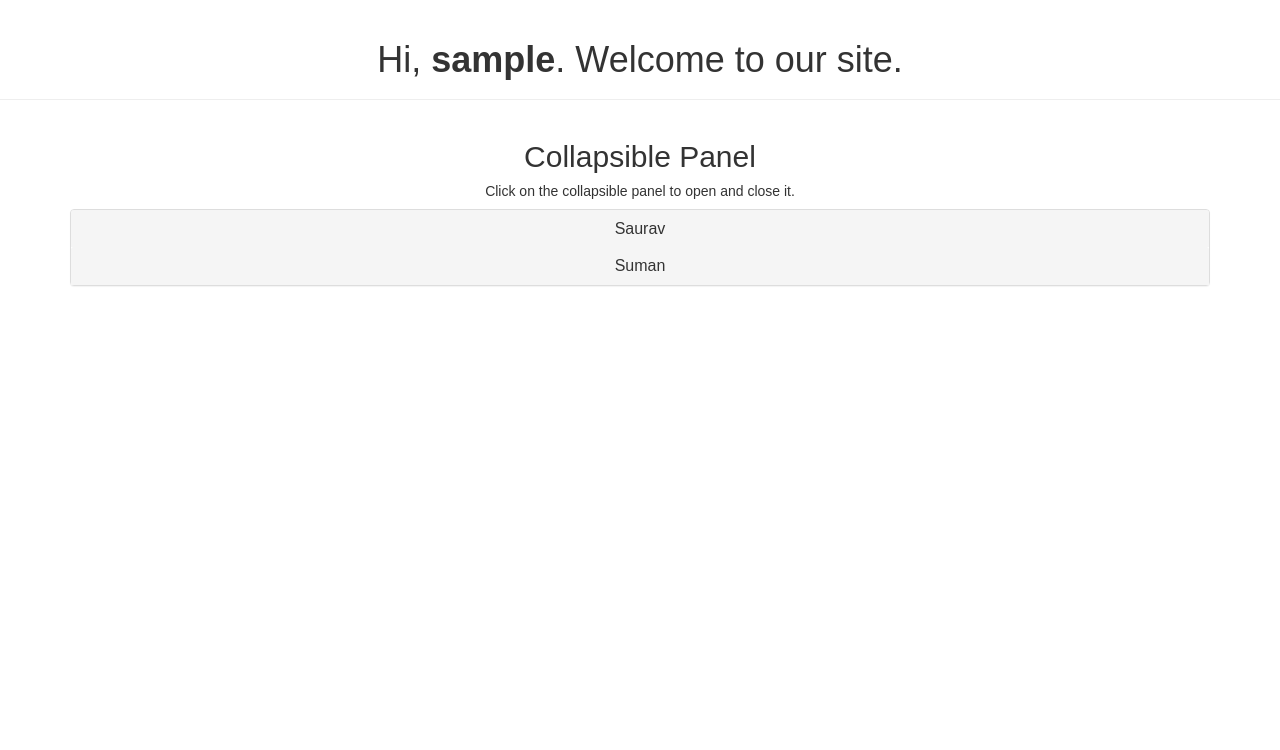
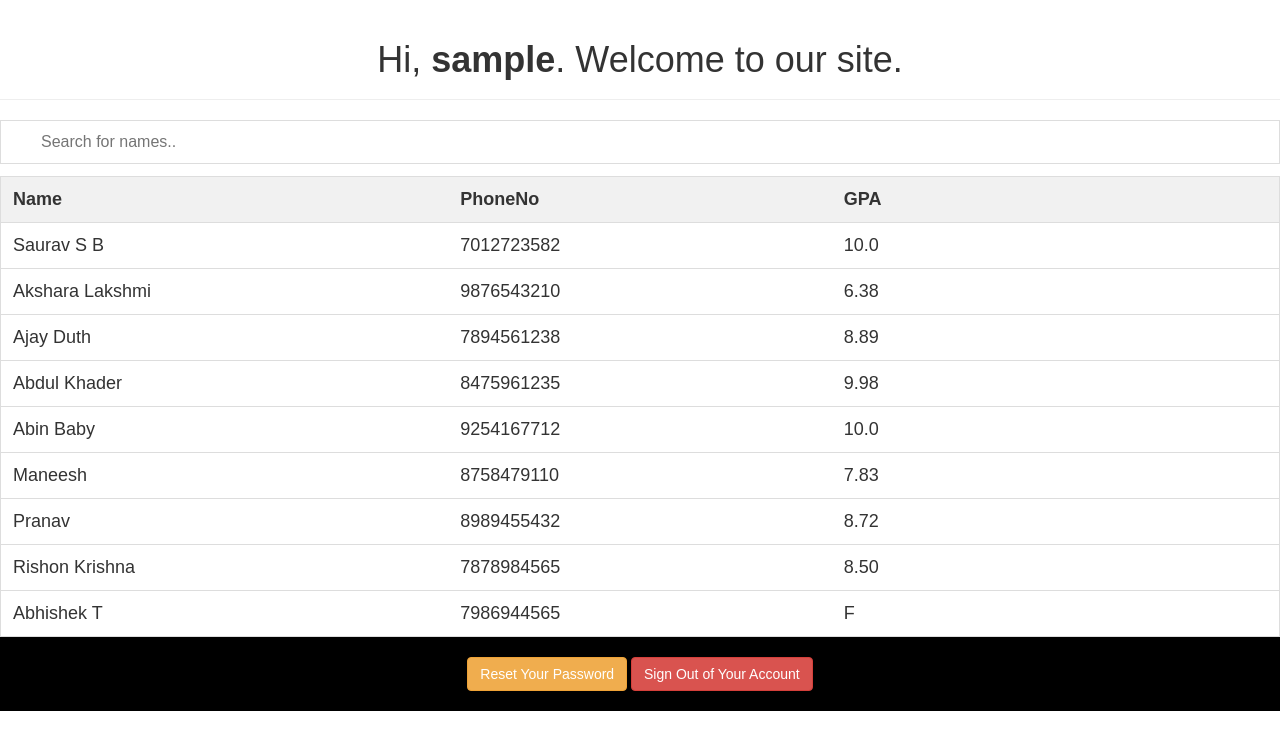
Before and after one commit to sauravsb99/LoginPHP, a PHP site: page /welcome.php in a window 1280 px wide. Shown: the top 750 px of the page. Run offline with PHP 8.4, Linux system fonts and the light colour scheme; the visitor is signed in with stand-in values (Sample User, id 1).

Commit message:
Ethi makkale
Completed

```diff
--- a/welcome.php
+++ b/welcome.php
@@ -19,60 +19,151 @@ if(!isset($_SESSION["loggedin"]) || $_SESSION["loggedin"] !== true){
   <script src="https://maxcdn.bootstrapcdn.com/bootstrap/3.4.0/js/bootstrap.min.js"></script>
     <title>Welcome</title>
     <link rel="stylesheet" href="https://maxcdn.bootstrapcdn.com/bootstrap/3.3.7/css/bootstrap.css">
-    <style type="text/css">
+
+<style type="text/css">
         body{ font: 14px sans-serif; text-align: center; }
-    </style>
+
+        * {
+  box-sizing: border-box;
+}
+
+#myInput {
+  /* background-image: url('https://cdn1.iconfinder.com/data/icons/web-and-mobile-ui-outline-icon-kit/512/UI_Icons_2-01-512.png'); */
+  background-position: 10px 10px;
+  background-repeat: no-repeat;
+  width: 100%;
+  font-size: 16px;
+  padding: 12px 20px 12px 40px;
+  border: 1px solid #ddd;
+  margin-bottom: 12px;
+}
+
+#myTable {
+  border-collapse: collapse;
+  width: 100%;
+  border: 1px solid #ddd;
+  font-size: 18px;
+}
+
+#myTable th, #myTable td {
+  text-align: left;
+  padding: 12px;
+}
+
+#myTable tr {
+  border-bottom: 1px solid #ddd;
+}
+
+#myTable tr.header, #myTable tr:hover {
+  background-color: #f1f1f1;
+}
+
+
+.footer {
+  padding: 20px;
+  text-align: center;
+  background: #000000;
+}
+
+
+</style>
 </head>
 <body>
     <div class="page-header">
         <h1>Hi, <b><?php echo htmlspecialchars($_SESSION["username"]); ?></b>. Welcome to our site.</h1>
     </div>
+  <input type="text" id="myInput" onkeyup="myFunction()" placeholder="Search for names.." title="Type in a name">
 
-
-    <div class="container">
-  <h2>Collapsible Panel</h2>
-  <p>Click on the collapsible panel to open and close it.</p>
-  <div class="panel-group">
-    <div class="panel panel-default">
-      <div class="panel-heading">
-        <h4 class="panel-title">
-          <a data-toggle="collapse" href="#collapse1">Saurav</a>
-        </h4>
-      </div>
-      <div id="collapse1" class="panel-collapse collapse">
-        <div class="panel-body">9.02</div>
-        <div class="panel-body">8.40</div>
-        <div class="panel-footer">8.76</div>
-         </div>
-
-        <div class="panel-heading">
-         <h4 class="panel-title">
-          <a data-toggle="collapse" href="#collapse2">Suman</a>
-        </h4>
-     	</div>
-      <div id="collapse2" class="panel-collapse collapse">
-        <div class="panel-body">9.02</div>
-        <div class="panel-body">8.40</div>
-        <div class="panel-footer">8.76</div>
-
-         </div>
-
-
-
+<table id="myTable">
+  <tr class="header">
+    <th style="width:35%;">Name</th>
+    <th style="width:30%;">PhoneNo</th>
+    <th style="width:35%;">GPA</th>
+  </tr>
+  <tr>
+    <td>Saurav S B</td>
+    <td>7012723582</td>
+    <td>10.0</td>
+  </tr>
+  <tr>
+    <td>Akshara Lakshmi</td>
+    <td>9876543210</td>
+    <td>6.38</td>
+  </tr>
+  <tr>
+    <td>Ajay Duth</td>
+    <td>7894561238</td>
+    <td>8.89</td>
+  </tr>
+  <tr>
+    <td>Abdul Khader</td>
+    <td>8475961235</td>
+    <td>9.98</td>
+  </tr>
+  <tr>
+    <td>Abin Baby</td>
+    <td>9254167712</td>
+    <td>10.0</td>
+  </tr>
+  <tr>
+    <td>Maneesh</td>
+    <td>8758479110</td>
+    <td>7.83</td>
+  </tr>
+  <tr>
+    <td>Pranav</td>
+    <td>8989455432</td>
+    <td>8.72</td>
+  </tr>
+  <tr>
+    <td>Rishon Krishna</td>
+    <td>7878984565</td>
+    <td>8.50</td>
+  </tr>
+  <tr>
+    <td>Abhishek T</td>
+    <td>7986944565</td>
+    <td>F</td>
+  </tr>
+</table>
 
     </div>
   </div>
 </div>
 
 
+<div class="footer">
 
 
+        <a href="reset.php" class="btn btn-warning">Reset Your Password</a>
+        <a href="logout.php" class="btn btn-danger">Sign Out of Your Account</a>
 
 
+</div>
 
-    <!-- <p>
-        <a href="reset-password.php" class="btn btn-warning">Reset Your Password</a>
-        <a href="logout.php" class="btn btn-danger">Sign Out of Your Account</a>
-    </p> -->
+<script>
+
+function myFunction() {
+  var input, filter, table, tr, td, i, txtValue;
+  input = document.getElementById("myInput");
+  filter = input.value.toUpperCase();
+  table = document.getElementById("myTable");
+  tr = table.getElementsByTagName("tr");
+  for (i = 0; i < tr.length; i++) {
+    td = tr[i].getElementsByTagName("td")[0];
+    if (td) {
+      txtValue = td.textContent || td.innerText;
+      if (txtValue.toUpperCase().indexOf(filter) > -1) {
+        tr[i].style.display = "";
+      } else {
+        tr[i].style.display = "none";
+      }
+    }
+  }
+}
+
+</script>
+
 </body>
+
 </html>
```
Also changed, not shown: search.png (added).
